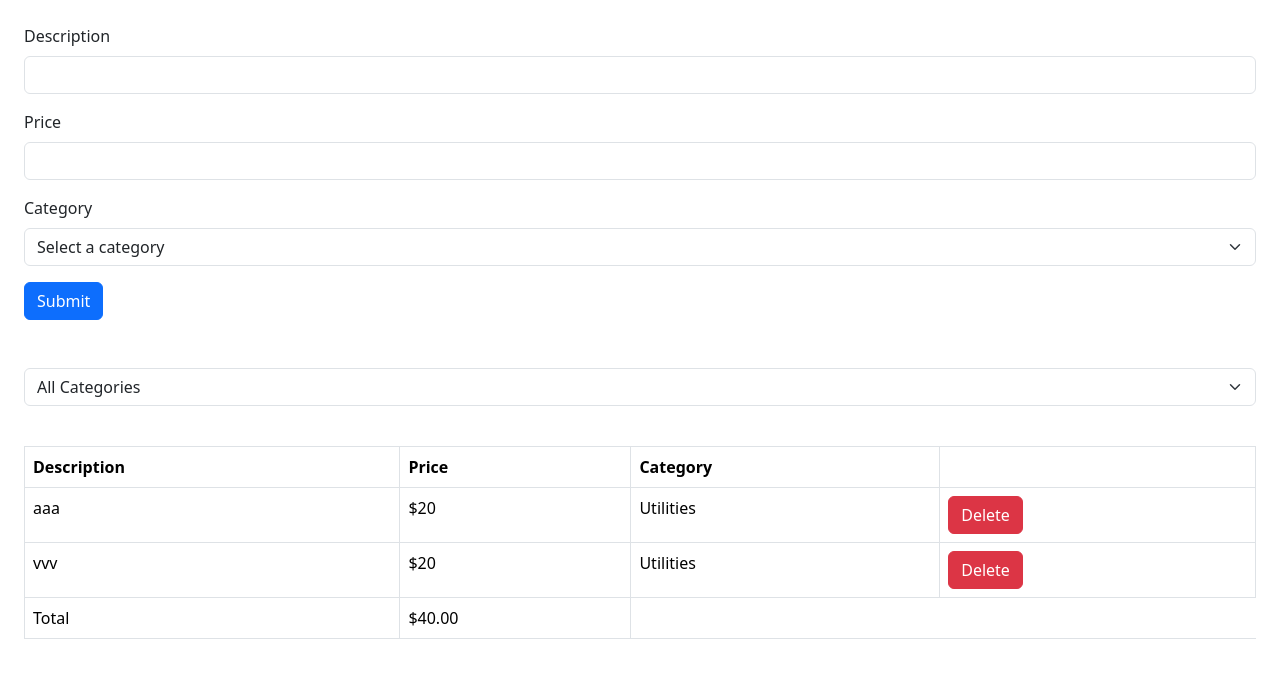
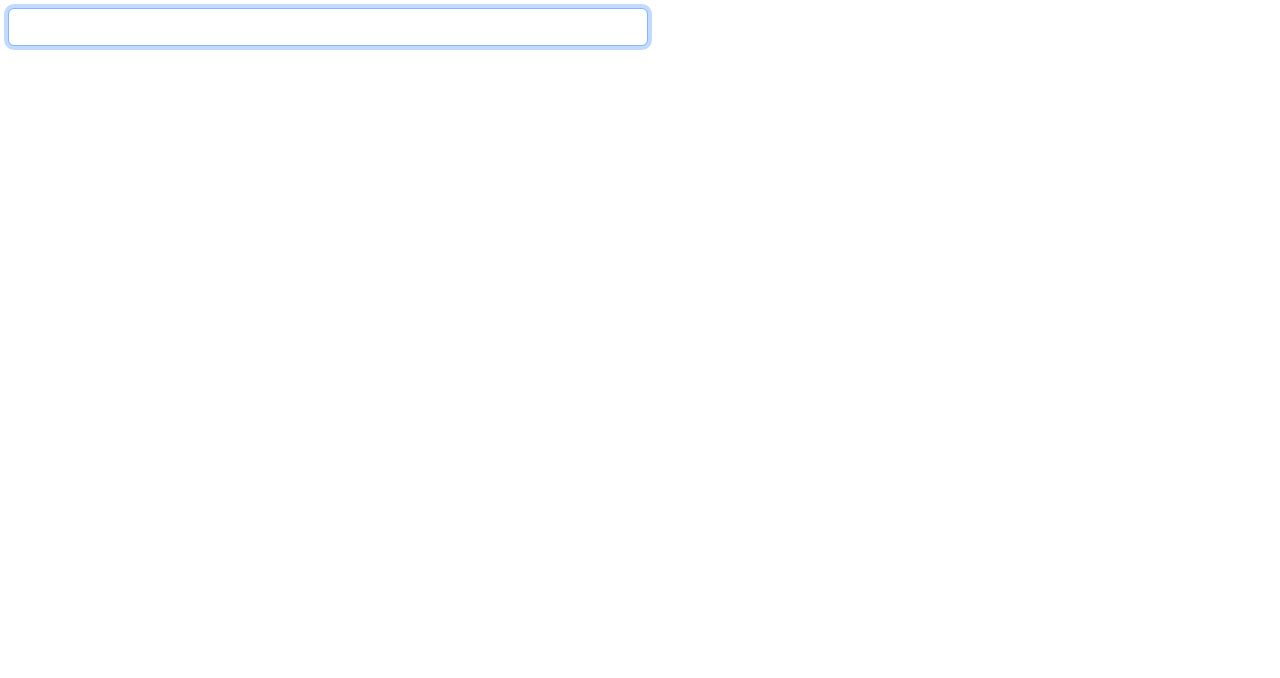
Before and after one commit to Abolfazl-Edalati/learning-react-again, a React (Vite) app: page / in a window 1280 px wide. Shown: the top 678 px of the page. Built offline with nearby package versions, Linux system fonts and the light colour scheme.

Commit message:
Use Simple useEffect hook

```diff
--- a/src/App.tsx
+++ b/src/App.tsx
@@ -1,9 +1,10 @@
 import Expenses from "./components/Expenses/Expenses";
+import UseEffect from "./components/UseEffect";
 
 function App() {
   return (
     <>
-      <Expenses />
+      <UseEffect />
     </>
   );
 }
--- /dev/null
+++ b/src/components/UseEffect.tsx
@@ -0,0 +1,28 @@
+import React, { useEffect, useRef } from "react";
+
+const UseEffect = () => {
+  const inputRef = useRef<HTMLInputElement>(null);
+
+  useEffect(() => {
+    if (inputRef.current) {
+      inputRef.current?.focus();
+    }
+  });
+
+  useEffect(() => {
+    document.title = "My App";
+  });
+
+  return (
+    <>
+      <input
+        ref={inputRef}
+        type="text"
+        className="form-control m-2"
+        style={{ width: "50%" }}
+      />
+    </>
+  );
+};
+
+export default UseEffect;
```
